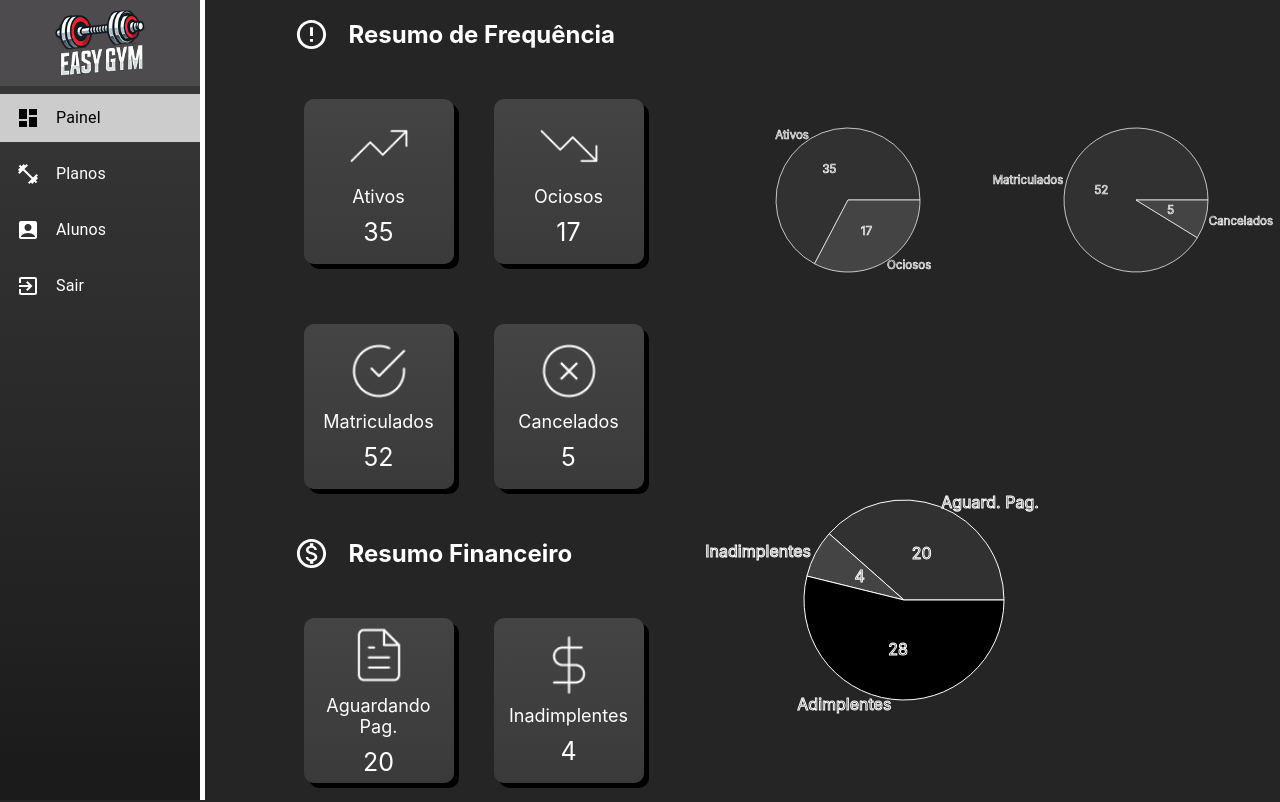
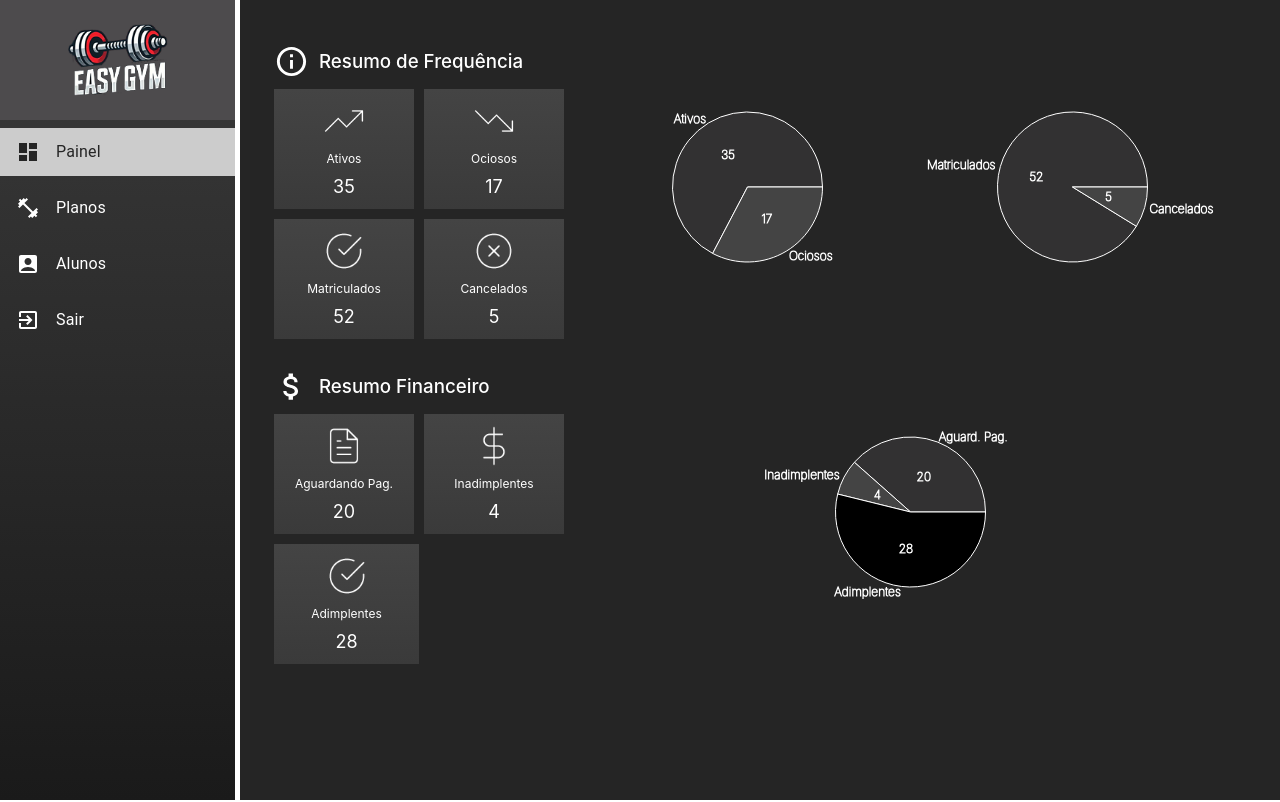
Before and after one commit to diogocarp/EasyGym_Front, a React (Vite) app in the folder easygym/: page /manager in a window 1280 px wide. Shown: the top 802 px of the page. Built offline with nearby package versions, Linux system fonts and the light colour scheme.

Commit message:
EasyGym v0.0.10 - 2025-06-10 - Bruno Ferreira - Alterado sidebar da tela de funcionário para ser responsiva caso usuário estiver em mobile - Refatorada visualização da tela de Dashboard do funcionário para visual mais unificado - Adicionada responsividade a tela de Dashboard do funcionário

```diff
--- a/easygym/package.json
+++ b/easygym/package.json
@@ -1,7 +1,7 @@
 {
   "name": "easygym",
   "private": true,
-  "version": "0.0.9",
+  "version": "0.0.10",
   "type": "module",
   "scripts": {
     "dev": "vite",
--- a/easygym/src/components/manager/Dashboard.tsx
+++ b/easygym/src/components/manager/Dashboard.tsx
@@ -1,4 +1,4 @@
-import { Container, Title, AlertIcon, Frequency, Square, FrequencySquare, MoneyIcon, SquareTitle, SquareData, SquareImage } from "../../styles/manager-styles/DashboardStyle";
+import { Container, Title, InfoIcon, Frequency, Square, FrequencySquare, MoneyIcon, SquareTitle, SquareData, SquareImage } from "../../styles/manager-styles/DashboardStyle";
 import arq from '../../assets/img/dahsboard-assets/arquvo.png';
 import check from '../../assets/img/dahsboard-assets/check.png';
 import cifrao from '../../assets/img/dahsboard-assets/cifrao.png';
@@ -6,10 +6,14 @@ import seta_cima from '../../assets/img/dahsboard-assets/seta-cima.png';
 import seta_baixo from '../../assets/img/dahsboard-assets/seta-baixo.png';
 import x from '../../assets/img/dahsboard-assets/x.png';
 import { PieChart, Pie, Cell, Tooltip, LabelList } from 'recharts';
+import { useTheme, useMediaQuery } from "@mui/material";
 
 
 
 const Dashboard = () => {
+
+    const theme = useTheme();
+    const isMobile = useMediaQuery(theme.breakpoints.down("sm"));
 
     const colorsFinan = ['#323132', '#444','#ccc']
     const colorsFreq = ['#323132', '#444']
@@ -42,13 +46,14 @@ const Dashboard = () => {
         value: 28,
     }]
     return (
-    <div style={{display:"flex"}}>
-        <Container style={{width:"20%"}}/>
-        <Container style={{width:"40%", paddingLeft:"40px"}}>
+    <div style={{ display: "flex", flexDirection: isMobile ? "column" : "row" }}>
+        <Container style={{flexGrow: "1"}}>
+            <div style={{display:"flex", flexDirection: isMobile ? "column" : "row"}}>
+                <div>
                     <Frequency>
-                <AlertIcon fontSize="large" /><Title>Resumo de Frequência</Title>
+                        <InfoIcon fontSize="large" /><Title>Resumo de Frequência</Title>
                     </Frequency>
-            <FrequencySquare>
+                    <FrequencySquare style={{width: isMobile ? "100%" : "300px"}}>
                         <Square>
                             <SquareImage src={seta_cima} alt="Ativos" />
                             <SquareTitle>Ativos</SquareTitle>
@@ -60,7 +65,7 @@ const Dashboard = () => {
                             <SquareData>{dataFreq.find(data => data.name == "Ociosos")?.value}</SquareData>
                         </Square>
                     </FrequencySquare>
-            <FrequencySquare>
+                    <FrequencySquare style={{width: isMobile ? "100%" : "300px"}}>
                         <Square>
                             <SquareImage src={check} alt="Matriculados" />
                             <SquareTitle>Matriculados</SquareTitle>
@@ -72,10 +77,36 @@ const Dashboard = () => {
                             <SquareData>{dataMatri.find(data => data.name == "Cancelados")?.value}</SquareData>
                         </Square>
                     </FrequencySquare>
+                </div>
+                <div style={{display:"flex", flexGrow: "1", justifyContent: "center", alignItems: "center", flexDirection: isMobile ? "column" : "row"}}>
+                <PieChart width={325} height={200}>
+                    <Pie data={dataFreq} dataKey="value" nameKey="name" cx="50%" cy="50%" outerRadius={75} fill="#ccc">
+                        {dataFreq.map((_, index) => (
+                            <Cell key={`cell-${index}`} fill={colorsFreq[index % colorsFreq.length]} />
+                        ))}
+                        <LabelList dataKey="value" position="inside" style={{ fontWeight: 100, fontSize: 12 }} />
+                        <LabelList dataKey="name" position="outside" style={{ fontWeight: 100, fontSize: 12 }} />
+                    </Pie>
+                    <Tooltip />
+                </PieChart>
+                <PieChart width={325} height={200}>
+                    <Pie data={dataMatri} dataKey="value" nameKey="name" cx="50%" cy="50%" outerRadius={75} fill="#ccc">
+                        {dataMatri.map((_, index) => (
+                            <Cell key={`cell-${index}`} fill={colorsFreq[index % colorsFreq.length]} />
+                        ))}
+                        <LabelList dataKey="name" position="outside" style={{ fontWeight: 100, fontSize: 12 }} />
+                        <LabelList dataKey="value" position="inside" style={{ fontWeight: 100, fontSize: 12 }} />
+                    </Pie>
+                    <Tooltip />
+                </PieChart>
+                </div>
+            </div>
+            <div style={{display:"flex", flexDirection: isMobile ? "column" : "row"}}>
+                <div>
                     <Frequency>
                         <MoneyIcon fontSize="large" /><Title>Resumo Financeiro</Title>
                     </Frequency>
-            <FrequencySquare>
+                    <FrequencySquare style={{width: isMobile ? "100%" : "300px"}}>
                         <Square>
                             <SquareImage src={arq} alt="Ativos" />
                             <SquareTitle>Aguardando Pag.</SquareTitle>
@@ -87,51 +118,27 @@ const Dashboard = () => {
                             <SquareData>{dataFinan.find(data => data?.name == "Inadimplentes")?.value}</SquareData>
                         </Square>
                     </FrequencySquare>
-            <FrequencySquare>
-                <Square style={{ width: "38%" }}>
+                    <FrequencySquare style={{width: isMobile ? "100%" : "300px"}}>
+                        <Square>
                             <SquareImage src={check} alt="Ativos" />
                             <SquareTitle>Adimplentes</SquareTitle>
                             <SquareData>{dataFinan.find(data => data?.name == "Adimplentes")?.value}</SquareData>
                         </Square>
 
                     </FrequencySquare>
-        </Container>
-        <Container style={{width:"45%"}}>
-            <div style={{display:"flex"}}>
-            <PieChart width={400} height={400}>
-                <Pie data={dataFreq} dataKey="value" nameKey="name" cx="50%" cy="50%" outerRadius={100} fill="#ccc">
-                    {dataFreq.map((_, index) => (
-                        <Cell key={`cell-${index}`} fill={colorsFreq[index % colorsFreq.length]} />
+                </div>
+                <div style={{display:"flex", flexGrow: "1", justifyContent: "center", alignItems: "center"}}>
+                    <PieChart width={325} height={200}>
+                        <Pie data={dataFinan} dataKey="value" nameKey="name" cx="50%" cy="50%" outerRadius={75} fill="black">
+                            {dataFinan.map((_, index) => (
+                                <Cell key={`cell-${index}`} fill={colorsFinan[index % colorsFinan.length]} />
                             ))}
-                    <LabelList dataKey="value" position="inside" />
-                    <LabelList dataKey="name" position="outside" />
-                </Pie>
-                <Tooltip />
-            </PieChart>
-            <PieChart width={400} height={400}>
-                <Pie data={dataMatri} dataKey="value" nameKey="name" cx="50%" cy="50%" outerRadius={100} fill="#ccc">
-                    {dataMatri.map((_, index) => (
-                        <Cell key={`cell-${index}`} fill={colorsFreq[index % colorsFreq.length]} />
-                    ))}
-                    <LabelList dataKey="name" position="outside" />
-                    <LabelList dataKey="value" position="inside" />
+                            <LabelList dataKey="name" position="outside" style={{ fontWeight: 100, fontSize: 12 }} />
+                            <LabelList dataKey="value" position="inside" style={{ fontWeight: 100, fontSize: 12 }} />
                         </Pie>
                         <Tooltip />
                     </PieChart>
                 </div>
-            <div>
-            <PieChart width={400} height={400}>
-                <Pie data={dataFinan} dataKey="value" nameKey="name" cx="50%" cy="50%" outerRadius={100} fill="black">
-                    {dataFinan.map((_, index) => (
-                        <Cell key={`cell-${index}`} fill={colorsFinan[index % colorsFinan.length]} />
-                    ))}
-                    <LabelList dataKey="name" position="outside" />
-                    <LabelList dataKey="value" position="inside" />
-                </Pie>
-                <Tooltip />
-
-            </PieChart>
-
             </div>
         </Container>
     </div>
--- a/easygym/src/components/manager/Members.tsx
+++ b/easygym/src/components/manager/Members.tsx
@@ -93,7 +93,6 @@ const Members = () => {
 
   return (
     <div style={{ display: "flex" }}>
-      <Container style={{ width: "25%" }} />
       <Container style={{ width: "90%" }}>
         <Frequency>
           <MembersIcon fontSize="large" />
--- a/easygym/src/components/manager/Plans.tsx
+++ b/easygym/src/components/manager/Plans.tsx
@@ -4,8 +4,6 @@ import PlansSection from "../home/Plans";
 const Plans = () => {
     return (
         <div style={{display:"flex"}}>
-        <Container style={{ width: "25%" }}>
-        </Container>
         <Container style={{ width: "90%"}}>
             <Frequency>
                 <GymIcon fontSize="large" /><Title>Planos</Title>
--- a/easygym/src/components/member/MemberPlan.tsx
+++ b/easygym/src/components/member/MemberPlan.tsx
@@ -1,5 +1,5 @@
 import { Button, Icon, PlanList, PlanListItem, PlansSection } from "../../styles/HomeStyle";
-import { AlertIcon, Container, Frequency, Title } from "../../styles/manager-styles/DashboardStyle";
+import { InfoIcon, Container, Frequency, Title } from "../../styles/manager-styles/DashboardStyle";
 import { Plan, PlanContainer, PlanText } from "../../styles/member-styles/MemberPlanStyles";
 import ok from "../../assets/img/home-assets/green-ok.png"
 import Notification from "../painel/Notification";
@@ -11,7 +11,7 @@ const MemberPlan = () => {
         </Container>
         <Container style={{ width: "90%" }}>
             <Frequency>
-                <AlertIcon fontSize="large" /><Title>Meu Plano</Title>
+                <InfoIcon fontSize="large" /><Title>Meu Plano</Title>
             </Frequency>
             <PlanContainer>
                 <PlansSection>
--- a/easygym/src/components/sidebars/SidebarManager.tsx
+++ b/easygym/src/components/sidebars/SidebarManager.tsx
@@ -1,48 +1,74 @@
-import { List, ListItemText } from "@mui/material";
+import { Drawer, List } from "@mui/material";
 import { Dashboard, FitnessCenter, AccountBox, ExitToApp } from "@mui/icons-material";
 import { Logo, LogoContainer } from "../../styles/HeaderStyle";
 import { useNavigate } from "react-router-dom";
 import logo from '../../assets/img/home-assets/logo-quadrado-v2.png';
-import { SidebarDrawer, SidebarListItem, SidebarListItemIcon, SidebarListItemText } from "../../styles/SidebarStyles";
+import {
+  SidebarDrawer,
+  SidebarListItem,
+  SidebarListItemIcon,
+  SidebarListItemText
+} from "../../styles/SidebarStyles";
+import { useTheme, useMediaQuery } from "@mui/material";
 
+const drawerWidth: number = 240;
 
 interface SidebarProps {
   setActivePage: (page: string) => void;
-    activePage:string;
+  activePage: string;
+  open: boolean;
+  onClose: () => void;
 }
 
+const Sidebar: React.FC<SidebarProps> = ({ setActivePage, activePage, open, onClose }) => {
+  const navigate = useNavigate();
+  const theme = useTheme();
+  const isMobile = useMediaQuery(theme.breakpoints.down("sm"));
 
-const Sidebar: React.FC<SidebarProps> = ({ setActivePage, activePage }) => {
-
-    const navigate = useNavigate();
-
-    return (
-        <SidebarDrawer variant="permanent" sx={{ flexShrink: 0 }}>
+  const drawerContent = (
+    <>
       <LogoContainer>
         <Logo src={logo} onClick={() => navigate("/")} />
       </LogoContainer>
       <List>
-                <SidebarListItem onClick={() => setActivePage("dashboard")}  style={ activePage === "dashboard" ? { backgroundColor: "#ccc"} : {} }>
-                    <SidebarListItemIcon><Dashboard style={ activePage === "dashboard" ? { color: "black" } : {} }/></SidebarListItemIcon>
-                    <SidebarListItemText primary="Painel"  style={ activePage === "dashboard" ? { color: "black" } : {} }/>
+        <SidebarListItem onClick={() => setActivePage("dashboard")} style={activePage === "dashboard" ? { backgroundColor: "#ccc" } : {}}>
+          <SidebarListItemIcon><Dashboard style={activePage === "dashboard" ? { color: "#252525" } : {}} /></SidebarListItemIcon>
+          <SidebarListItemText style={activePage === "dashboard" ? { color: "#252525" } : {}} primary="Painel" />
         </SidebarListItem>
-                <SidebarListItem onClick={() => setActivePage("plans")} style={ activePage === "plans" ? { backgroundColor: "#ccc"} : {} }>
-                    <SidebarListItemIcon><FitnessCenter style={ activePage === "plans" ? { color: "black" } : {} } /></SidebarListItemIcon>
-                    <SidebarListItemText primary="Planos" style={ activePage === "plans" ? { color: "black" } : {} }/>
+
+        <SidebarListItem onClick={() => setActivePage("plans")} style={activePage === "plans" ? { backgroundColor: "#ccc" } : {}}>
+          <SidebarListItemIcon><FitnessCenter style={activePage === "plans" ? { color: "#252525" } : {}} /></SidebarListItemIcon>
+          <SidebarListItemText style={activePage === "plans" ? { color: "#252525" } : {}} primary="Planos" />
         </SidebarListItem>
-                <SidebarListItem onClick={() => setActivePage("members")} style={ activePage === "members" ? { backgroundColor: "#ccc"} : {} }>
-                    <SidebarListItemIcon><AccountBox style={ activePage === "members" ? { color: "black" } : {} }/></SidebarListItemIcon>
-                    <ListItemText primary="Alunos" style={ activePage === "members" ? { color: "black" } : {} }/>
+
+        <SidebarListItem onClick={() => setActivePage("members")} style={activePage === "members" ? { backgroundColor: "#ccc" } : {}}>
+          <SidebarListItemIcon><AccountBox style={activePage === "members" ? { color: "#252525" } : {}} /></SidebarListItemIcon>
+          <SidebarListItemText style={activePage === "members" ? { color: "#252525" } : {}} primary="Alunos" />
         </SidebarListItem>
+
         <SidebarListItem onClick={() => navigate("/")}>
-                    <SidebarListItemIcon>
-                        <ExitToApp/>
-                    </SidebarListItemIcon>
+          <SidebarListItemIcon><ExitToApp /></SidebarListItemIcon>
           <SidebarListItemText primary="Sair" />
         </SidebarListItem>
+      </List>
+    </>
+  );
 
-
-            </List>
+  return (
+    <SidebarDrawer
+      variant={isMobile ? "temporary" : "permanent"}
+      open={isMobile ? open : true}
+      onClose={onClose}
+      sx={{
+        width: drawerWidth,
+        flexShrink: 0,
+        "& .MuiDrawer-paper": {
+          width: drawerWidth,
+          boxSizing: "border-box",
+        },
+      }}
+    >
+      {drawerContent}
     </SidebarDrawer>
   );
 };
--- a/easygym/src/pages/Manager.tsx
+++ b/easygym/src/pages/Manager.tsx
@@ -3,9 +3,15 @@ import Sidebar from "../components/sidebars/SidebarManager";
 import Dashboard from "../components/manager/Dashboard";
 import Plans from "../components/manager/Plans";
 import Members from "../components/manager/Members";
+import { useTheme, useMediaQuery, IconButton } from "@mui/material";
+import ArrowForwardIosOutlinedIcon from '@mui/icons-material/ArrowForwardIosOutlined';
 
 const ManagerPage: React.FC = () => {
-  const [activePage, setActivePage] = useState<string>("dashboard");
+  const [activePage, setActivePage] = useState("dashboard");
+  const [drawerOpen, setDrawerOpen] = useState(false);
+
+  const theme = useTheme();
+  const isMobile = useMediaQuery(theme.breakpoints.down("sm"));
 
   const renderPage = (): JSX.Element => {
     switch (activePage) {
@@ -21,10 +27,25 @@ const ManagerPage: React.FC = () => {
   };
 
   return (
-    <>
-      <Sidebar setActivePage={setActivePage} activePage={activePage} />
-      <div>{renderPage()}</div>
-    </>
+    <div style={{ display: "flex", backgroundColor: "#252525", minHeight: "100vh" }}>
+      <Sidebar
+        activePage={activePage}
+        setActivePage={(page) => {
+          setActivePage(page);
+          if (isMobile) setDrawerOpen(false); // Fecha após seleção
+        }}
+        open={drawerOpen}
+        onClose={() => setDrawerOpen(false)}
+      />
+      {isMobile && (
+        <IconButton onClick={() => setDrawerOpen(true)} style={{ height: 40, width: 40, color: "rgb(37, 37, 37)", backgroundColor: "rgba(255, 255, 255, 0.3)", borderRadius: "50%", top: 10, left: 10, position: "fixed", fontSize: "20px" }}>
+          <ArrowForwardIosOutlinedIcon />
+        </IconButton>
+      )}
+      <div style={{ flexGrow: 1, padding: 24 }}>
+        {renderPage()}
+      </div>
+    </div>
   );
 };
 
--- a/easygym/src/styles/GlobalStyles.ts
+++ b/easygym/src/styles/GlobalStyles.ts
@@ -11,4 +11,8 @@ export const GlobalStyle = createGlobalStyle`
         font-family: 'Inter', sans-serif;
     }
 
+    html, body, #root {
+        height: 100%;
+    }
+
 `
--- a/easygym/src/styles/HeaderStyle.ts
+++ b/easygym/src/styles/HeaderStyle.ts
@@ -15,12 +15,13 @@ interface SidebarProps {
 
  const Logo = styled.img`
   cursor: pointer;
-  width: 50%;
+  width: 100px;
 `;
 
  const LogoContainer = styled.div`
   background-color: #4D4B4D;
-  width: 200px;
+  width: 235px;
+  height: 120px;
   display: flex;
   justify-content: center;
   align-items: center;
--- a/easygym/src/styles/manager-styles/DashboardStyle.ts
+++ b/easygym/src/styles/manager-styles/DashboardStyle.ts
@@ -1,11 +1,9 @@
 import styled from "styled-components";
-import ErrorOutlineIcon from '@mui/icons-material/ErrorOutline';
-import { FitnessCenter, MonetizationOnOutlined, Settings } from "@mui/icons-material";
+import { InfoOutlined, FitnessCenter, AttachMoneyOutlined, Settings } from "@mui/icons-material";
 
 
 const Container = styled.div`
   background-color:#252525;
-  height:120vh;
 `
 
 const GymIcon = styled(FitnessCenter)`
@@ -17,15 +15,13 @@ const GymIcon = styled(FitnessCenter)`
 const Square = styled.div`
   background: linear-gradient(to bottom, #444, #3a3a3a);
   width:50%;
-  margin:20px;
+  height:120px;
   align-content: center;
-  border-radius: 10px;
-  box-shadow: 5px 5px ;
 
 `;
 
 const SquareImage = styled.img`
-  width:40%;
+  width:40px;
   display:block;
   margin: 0 auto;
 
@@ -33,44 +29,43 @@ const SquareImage = styled.img`
 
 const SquareTitle = styled.p`
   color: #fff;
-  font-size: 18px;
+  font-size: 12px;
   text-align:center;
   margin: 10px;
 `;
 
 const SquareData = styled.p`
   color: #fff;
-  font-size: 25px;
+  font-size: 18px;
   text-align:center
 `;
 
 const Frequency = styled.div`
   display:flex;
   align-items:center;
+  padding: 20px 10px 10px 10px
 `;
 
 const FrequencySquare = styled.div`
-padding:10px;
- width:400px;
- height:225px;
- display: flex;
+  padding:0px 0px 10px 10px;
+  display: flex;
+  gap: 10px;
 `;
 
-const Title = styled.h2`
+const Title = styled.h3`
     color:white;
     text-align:left;
-    padding:20px;
+    padding-left:10px;
+    font-weight:500
 `
 
-const AlertIcon = styled(ErrorOutlineIcon)`
+const InfoIcon = styled(InfoOutlined)`
     color:white;
-    margin-left:20px;
 
 `
 
-const MoneyIcon = styled(MonetizationOnOutlined)`
+const MoneyIcon = styled(AttachMoneyOutlined)`
     color:white;
-    margin-left:20px;
 
 `
 
@@ -83,4 +78,4 @@ const SettingsIcon = styled(Settings)`
 
 
 
-export { Container, Title, AlertIcon, Frequency, Square, FrequencySquare,MoneyIcon,SquareData,SquareImage,SquareTitle,GymIcon, SettingsIcon}
+export { Container, Title, InfoIcon, Frequency, Square, FrequencySquare,MoneyIcon,SquareData,SquareImage,SquareTitle,GymIcon, SettingsIcon}
```
Also changed, not shown: 1 other file (tests, documents, lock files or other folders). Lines whose indentation alone changed are shown as unchanged.
